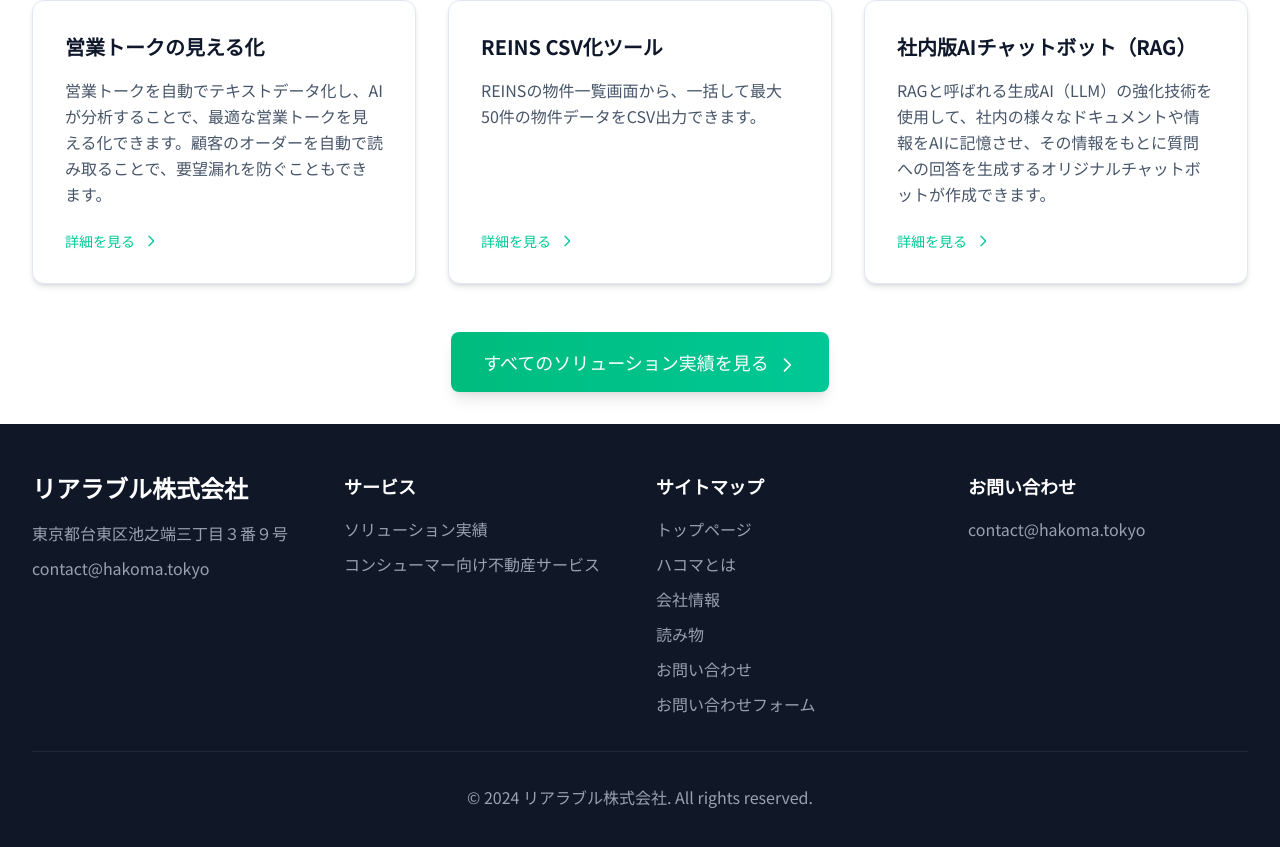
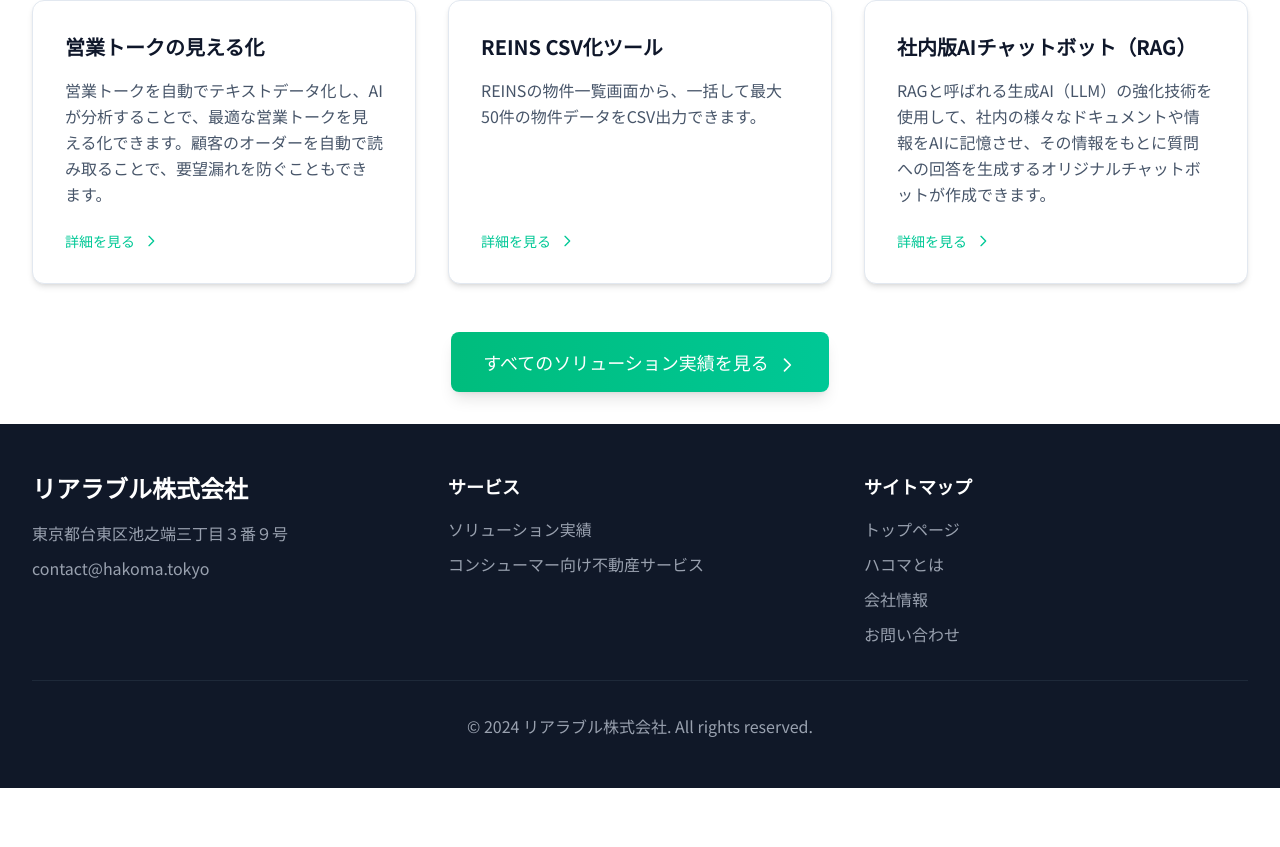
Before and after one commit to realable-Inc/realable-hp, a Next.js app: page / in a window 1280 px wide. Shown: the part 2843-3690 px from the top of the page. After the commit the page ends 3631 px from the top, so only its background shows below. Built offline with nearby package versions, Linux system fonts and the light colour scheme.

Commit message:
コンポーネント修正

```diff
--- a/src/components/Footer.tsx
+++ b/src/components/Footer.tsx
@@ -4,7 +4,7 @@
   return (
     <footer className="bg-gray-900 text-white">
       <div className="max-w-7xl mx-auto px-4 sm:px-6 lg:px-8 py-12">
-        <div className="grid grid-cols-1 md:grid-cols-4 gap-8">
+        <div className="grid grid-cols-1 md:grid-cols-3 gap-8">
           <div>
             <h3 className="text-2xl font-bold mb-4">リアラブル株式会社</h3>
             <p className="text-gray-400 mb-2">
@@ -50,28 +50,11 @@
                 </Link>
               </li>
               <li>
-                <Link href="/#articles" className="text-gray-400 hover:text-white transition-colors">
-                  読み物
-                </Link>
-              </li>
-              <li>
                 <Link href="/contact" className="text-gray-400 hover:text-white transition-colors">
                   お問い合わせ
                 </Link>
               </li>
-              <li>
-                <Link href="/contact" className="text-gray-400 hover:text-white transition-colors">
-                  お問い合わせフォーム
-                </Link>
-              </li>
             </ul>
-          </div>
-
-          <div>
-            <h4 className="text-lg font-semibold mb-4">お問い合わせ</h4>
-            <p className="text-gray-400">
-              contact@hakoma.tokyo
-            </p>
           </div>
         </div>
 
```
